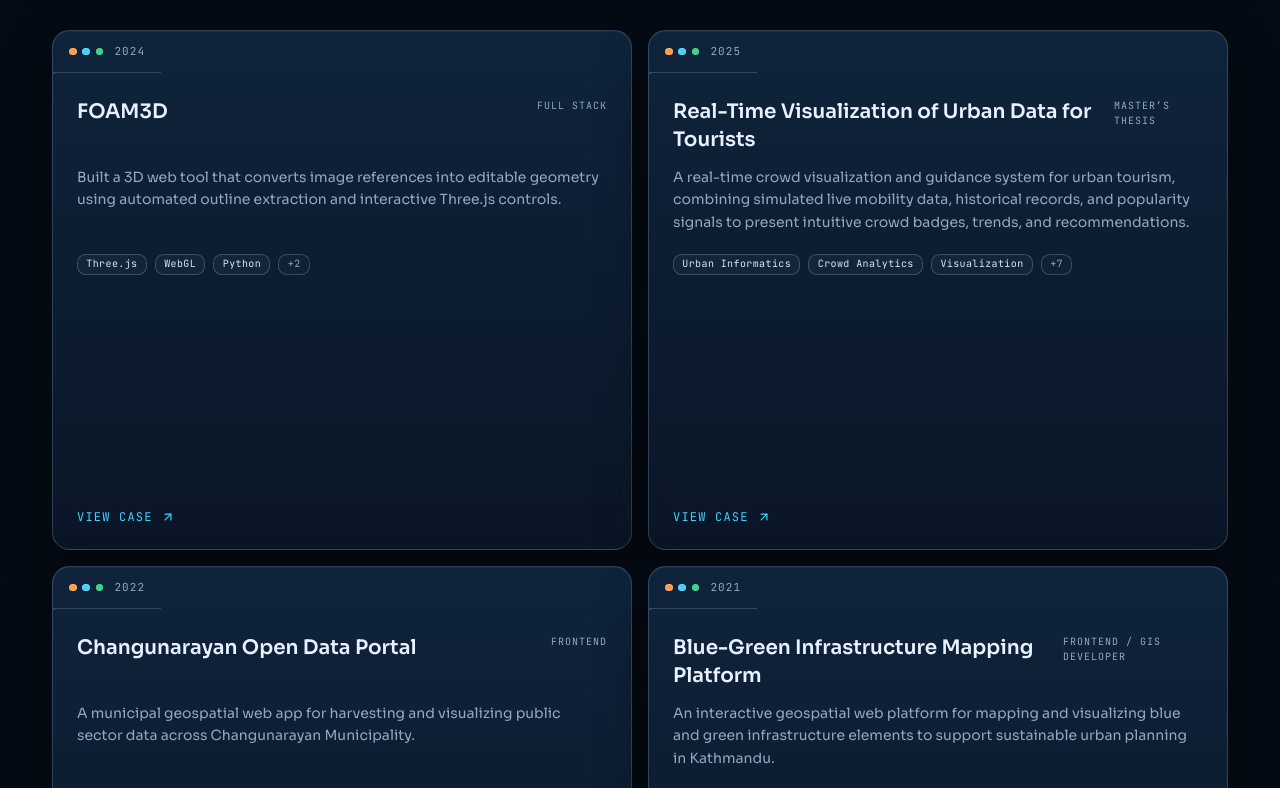
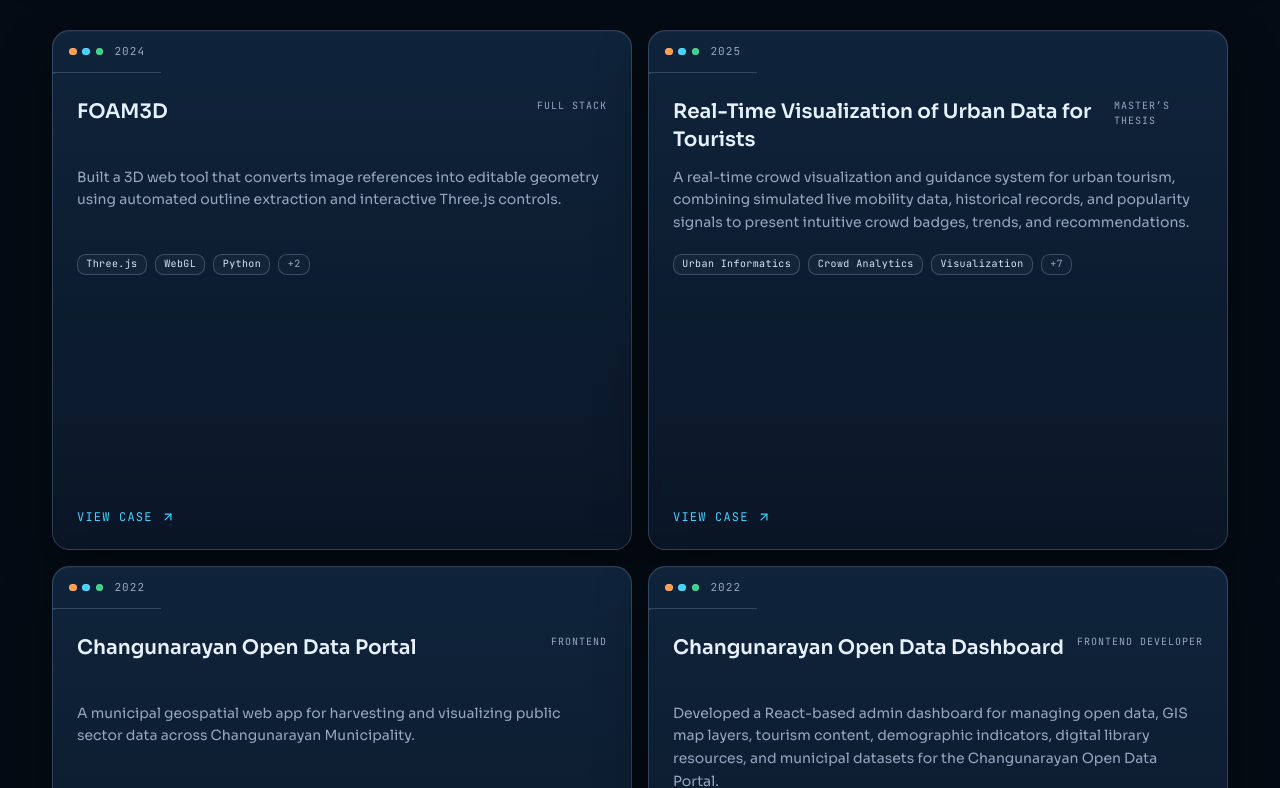
Before and after one commit to Shushovan015/my-portfolio, a Next.js app: page / in a window 1280 px wide. Shown: the part 2012-2800 px from the top of the page. Built offline with nearby package versions, Linux system fonts and the light colour scheme.

Commit message:
added new project in portfolio

```diff
--- a/src/content/projects.ts
+++ b/src/content/projects.ts
@@ -186,6 +186,54 @@ export const projects: Project[] = [
         },
     },
     {
+        slug: "changu-dashboard",
+        title: "Changunarayan Open Data Dashboard",
+        year: 2022,
+        role: "Frontend Developer",
+        tags: ["React", "Redux", "Redux Saga", "OpenLayers", "Axios", "Sass", "Webpack", "GIS"],
+        links: {
+            // live: "https://changuportal.naxa.com.np/",
+        },
+        cover: {
+            src: "/projects/changu-dashboard/cover.png",
+            alt: "Representative preview of Changunarayan Open Data Dashboard",
+        },
+        previewMedia: [
+
+        ],
+
+        summary:
+            "Developed a React-based admin dashboard for managing open data, GIS map layers, tourism content, demographic indicators, digital library resources, and municipal datasets for the Changunarayan Open Data Portal.",
+        highlights: [
+            "Built data management screens for uploading, organizing, and editing municipal datasets.",
+            "Integrated interactive GIS map layers using OpenLayers with support for vector, tile, and WMS layers.",
+            "Implemented dashboard modules for demographics, tourism, SDG data, departments, and digital library content.",
+            "Connected the frontend with REST APIs using Axios, Redux, and Redux Saga for structured state and side-effect management.",
+            "Created reusable UI components for tables, forms, modals, dropdowns, pagination, uploads, and map controls."
+        ],
+        caseStudy: {
+            problem:
+                "The municipality needed a centralized dashboard to manage public data, map layers, tourism information, demographic indicators, and digital resources. Existing workflows were scattered and required a more structured interface for administrators to maintain portal content efficiently.",
+            approach: [
+                "Developed the frontend using React and a modular component structure to support multiple dashboard sections and administrative workflows.",
+                "Implemented Redux, Redux Persist, and Redux Saga to manage application state, authentication state, API requests, loading states, and asynchronous data operations.",
+                "Integrated OpenLayers-based map functionality to visualize municipal boundaries, GeoServer layers, WMS tile layers, vector layers, and dataset-specific map styling.",
+                "Built data upload and management flows for categories, data groups, layers, attributes, filters, labels, public fields, and popup display settings.",
+                "Created dedicated management modules for tourism destinations, popular trails, SDG records, digital library publications, departments, requested data, and demographic indicators.",
+                "Designed reusable form, table, modal, dropdown, pagination, loader, toast, and upload components to keep the dashboard consistent and maintainable.",
+                "Connected the dashboard to staging and production REST APIs, including token-based authentication and protected admin routes.",
+                "Structured the application with separate services, reducers, sagas, selectors, routes, views, and shared components for long-term scalability."
+            ],
+            outcome: [
+                "Delivered a centralized admin dashboard for managing municipal open data and portal content.",
+                "Improved the ability to organize and publish GIS datasets through interactive map and layer management tools.",
+                "Enabled administrators to manage multiple portal sections from one interface, including tourism, demographics, SDG, departments, and publications.",
+                "Created a scalable React architecture that separates API services, state management, routes, and UI views.",
+                "Supported a data-driven public portal experience by making backend content easier to maintain and update."
+            ],
+        },
+    },
+    {
         slug: "blue-green-infrastructure",
         title: "Blue-Green Infrastructure Mapping Platform",
         summary:
```
Also changed, not shown: public/projects/changu-dashboard/cover.png (added).
